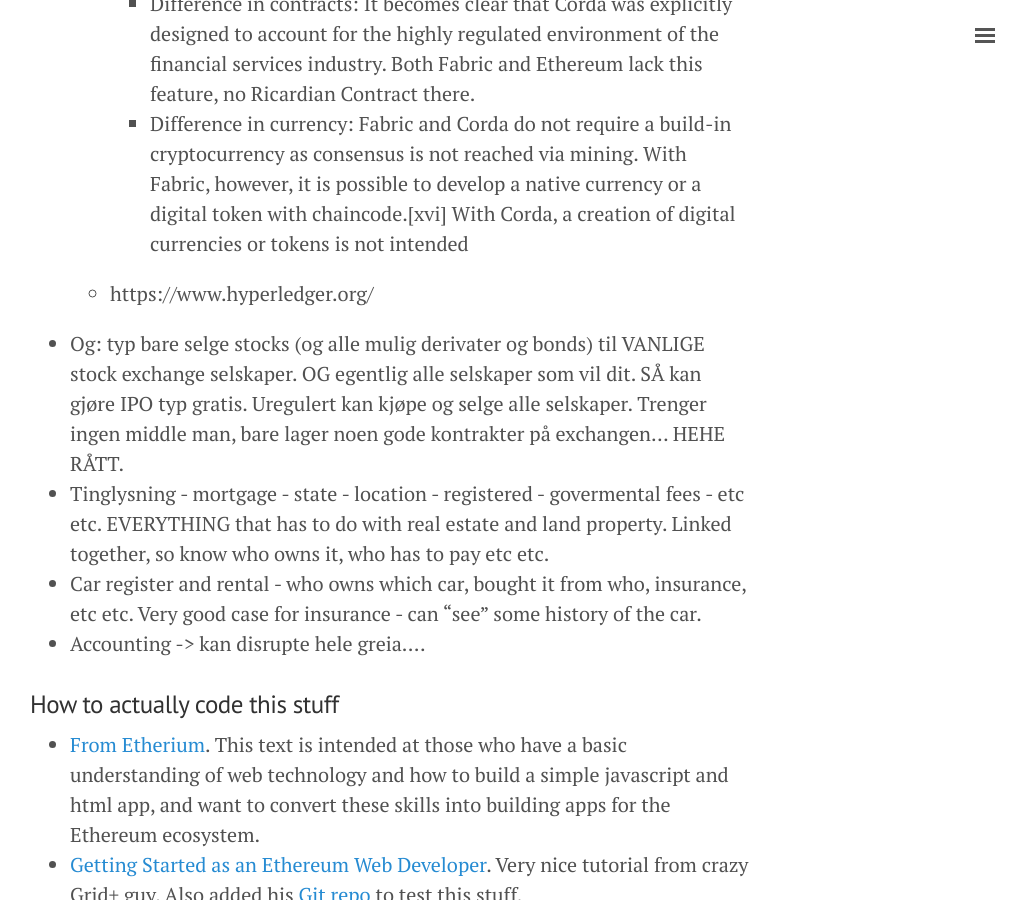
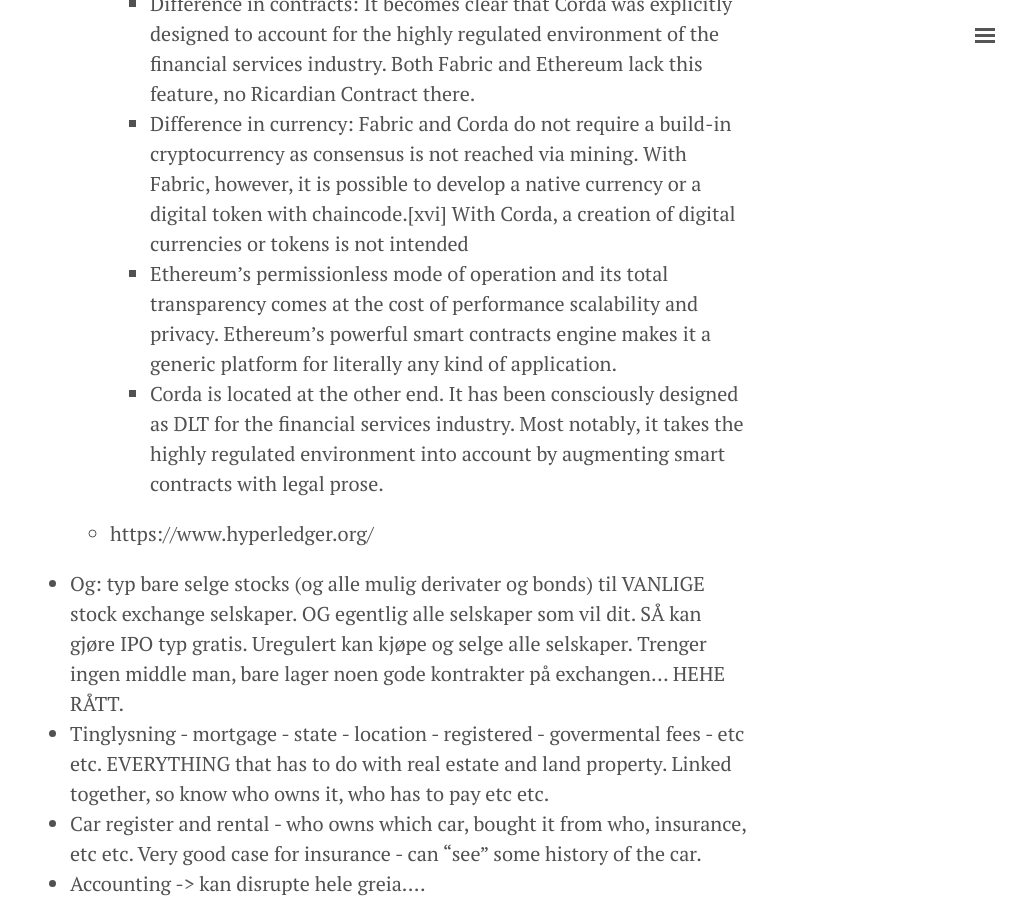
Before and after one commit to herman-hellenes/herman-hellenes.github.io, a Jekyll site: the page built from undone_posts/2017-09-11-Blockchain-resources.md, in a window 1280 px wide and 900 px high, scrolled down 3507 px. Shown: the whole window, without its empty margins (250-1276 px from the left). Built offline with Jekyll 4.4.1, drawn with Linux system fonts in a browser that asks for light colours; nearby versions of some CDN libraries; comment, search, counter and statistics services are not loaded.

Commit message:
Update 2017-09-11-Blockchain-resources.md

```diff
--- a/undone_posts/2017-09-11-Blockchain-resources.md
+++ b/undone_posts/2017-09-11-Blockchain-resources.md
@@ -94,6 +94,9 @@
   * https://medium.com/@philippsandner/comparison-of-ethereum-hyperledger-fabric-and-corda-21c1bb9442f6 :
     * Difference in contracts: It becomes clear that Corda was explicitly designed to account for the highly regulated environment of the financial services industry. Both Fabric and Ethereum lack this feature, no Ricardian Contract there.
     * Difference in currency: Fabric and Corda do not require a build-in cryptocurrency as consensus is not reached via mining. With Fabric, however, it is possible to develop a native currency or a digital token with chaincode.[xvi] With Corda, a creation of digital currencies or tokens is not intended
+    * Ethereum’s permissionless mode of operation and its total transparency comes at the cost of performance scalability and privacy. Ethereum’s powerful smart contracts engine makes it a generic platform for literally any kind of application.
+    * Corda is located at the other end. It has been consciously designed as DLT for the financial services industry. Most notably, it takes the highly regulated environment into account by augmenting smart contracts with legal prose.
+
 
   * https://www.hyperledger.org/
 
```
